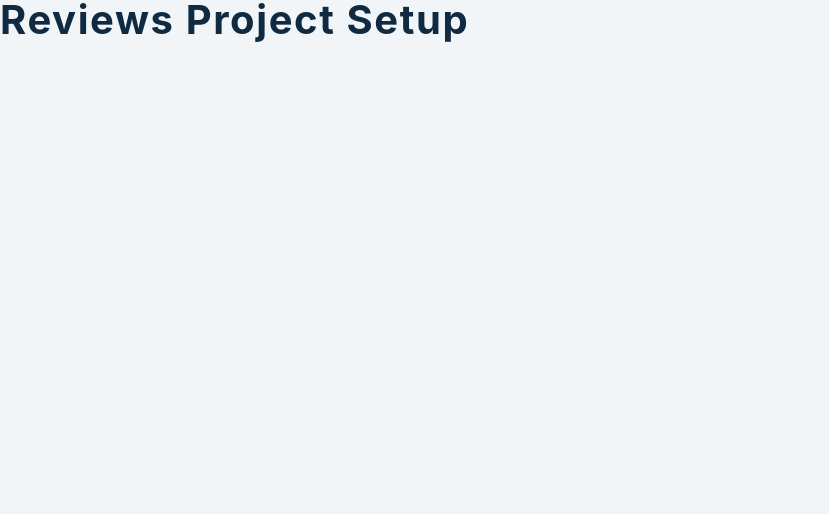
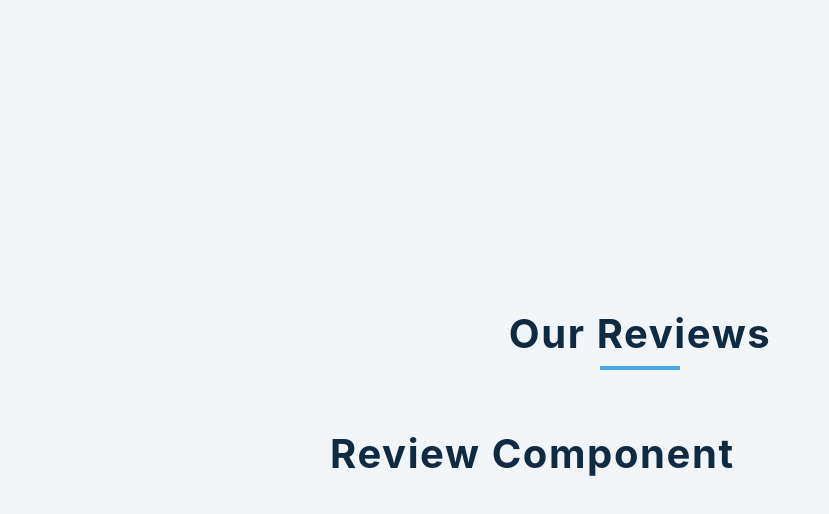
Before and after one commit to taiwocoker/Reviews, a React (Create React App) app: page / in a window 1280 px wide. Shown: the top 514 px of the page, without its empty margins (0-829 px from the left). Built offline with nearby package versions, Linux system fonts and the light colour scheme.

Commit message:
Add review component to the app.js

```diff
--- a/src/App.js
+++ b/src/App.js
@@ -1,7 +1,16 @@
 import React from 'react';
 import Review from './Review';
+import { FaGithubSquare } from 'react-icons/fa'
 function App() {
-  return <h2>reviews project setup</h2>;
+  return <main>
+  <section className="container">
+    <div className="title">
+      <h2>our reviews</h2>
+      <div className="underline"></div>
+    </div>
+    <Review />
+    </section>
+  </main>;
 }
 
 export default App;
--- a/src/index.css
+++ b/src/index.css
@@ -250,3 +250,8 @@ main {
   background: var(--clr-primary-5);
   color: var(--clr-primary-1);
 }
+
+.icon {
+  font-size: 4rem;
+  color: red;
+}
```
